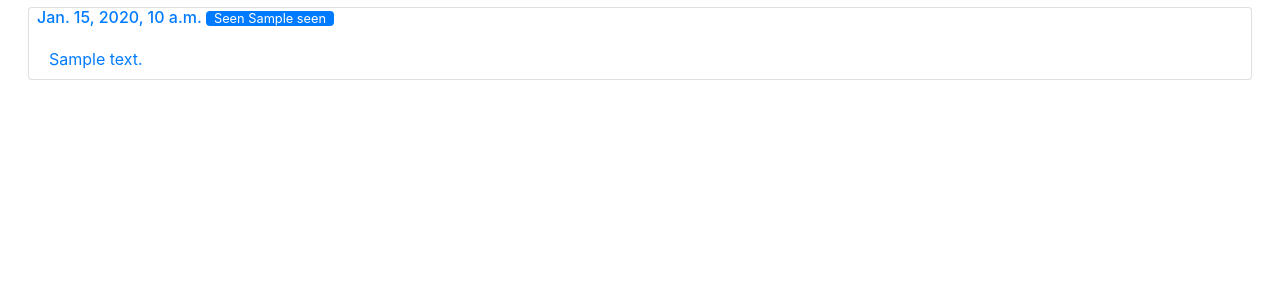
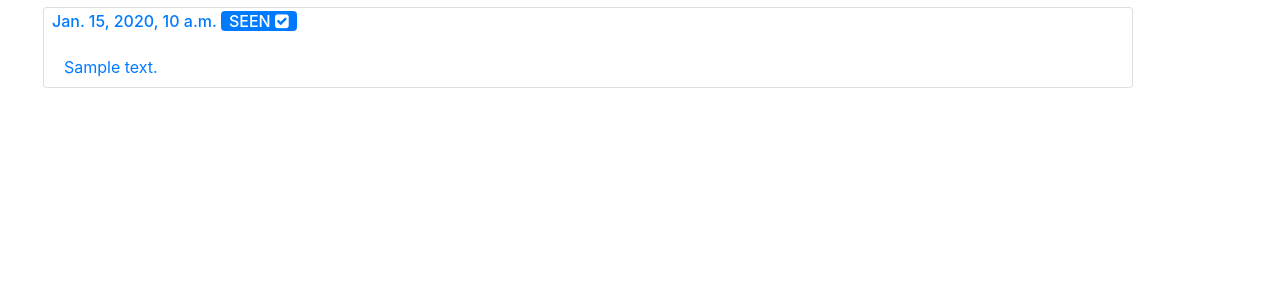
Before and after one commit to Pranta78/CSE_216_Term_Project, a Django app: template templates/ModularNotificationCard.html in a window 1280 px wide. Shown: the top 300 px of the page. Run offline with Django 3.2, Linux system fonts and the light colour scheme; the template is opened without the code that fills it: most values are stand-ins (such as "Sample title", 1, 10 or a date in 2020).

Commit message:
World's ugliest seen icon

```diff
--- a/templates/DetailedReTweetView.html
+++ b/templates/DetailedReTweetView.html
@@ -112,6 +112,5 @@
 
     {% include 'ajax_like_bookmark.html' with div_id="post" only %}
     {% include 'ajax_like_bookmark.html' with div_id="comment" only %}
-    {% endif %}
 
 {% endblock %}
--- a/templates/ModularNotificationCard.html
+++ b/templates/ModularNotificationCard.html
@@ -13,13 +13,14 @@
         <div class="container-fluid mx-0 my-0">
             <div class="row">
 
+                <div class="col-11">
                 <button type="submit" class=" btn btn-link text-left " style="width:100%;">
                     <div class = "card">
-                        <h6 class="card-title ml-2" style="display: inline;">{{ notification.TIMESTAMP }}
+                        <h6 class="card-title ml-2 py-1" style="display: inline;">{{ notification.TIMESTAMP }}
                             {% if notification.SEEN %}
-                                <small class="text-white bg-primary rounded px-2">
-                                      Seen {{ notification.SEEN }}
-                                </small>
+                                <span class="text-white bg-primary rounded px-2 inline">
+                                      SEEN&nbsp;<i class="fa fa-check-square text-white"></i>
+                                </span>
                             {% endif %}
                         </h6>
                         <div class = "card-body py-2">
@@ -27,11 +28,9 @@
                         </div>
                     </div>
                 </button>
-
+                </div>
             </div>
         </div>
-
-
 </form>
 
 {% endblock %}
```
